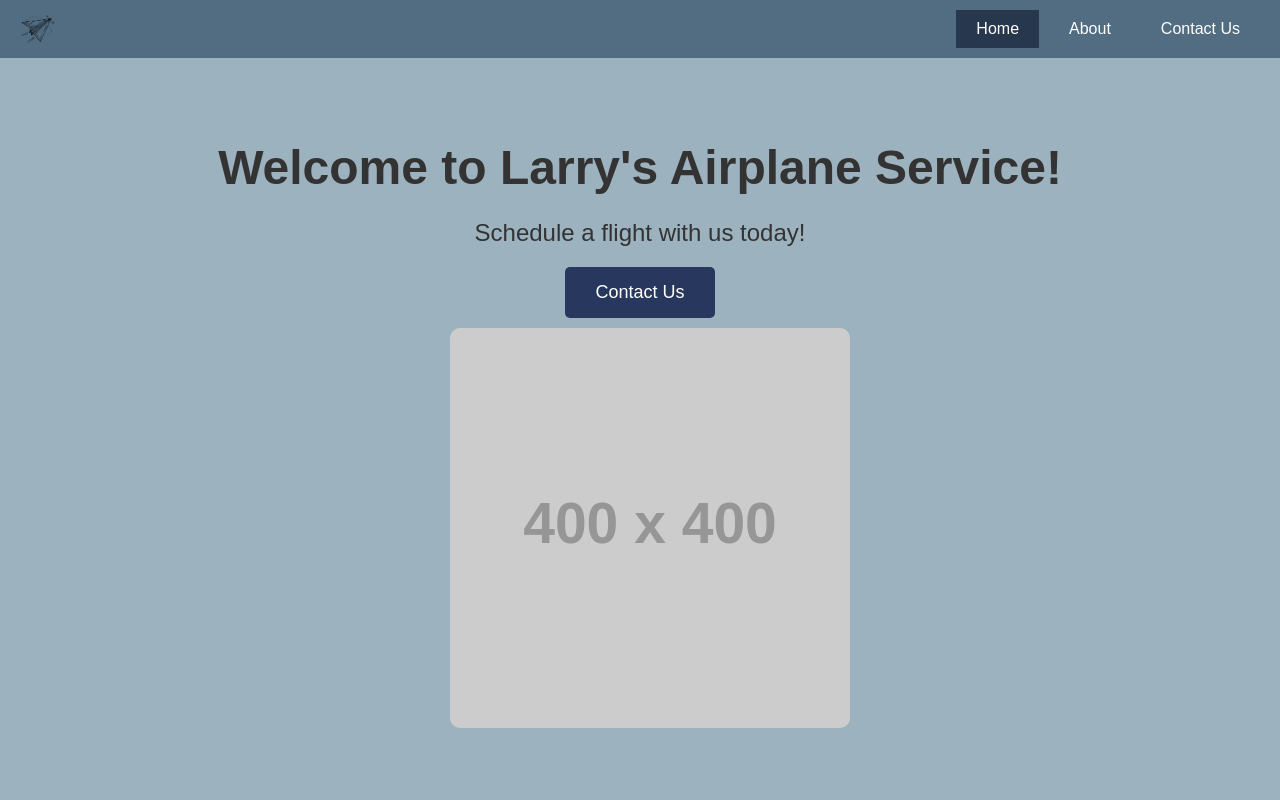
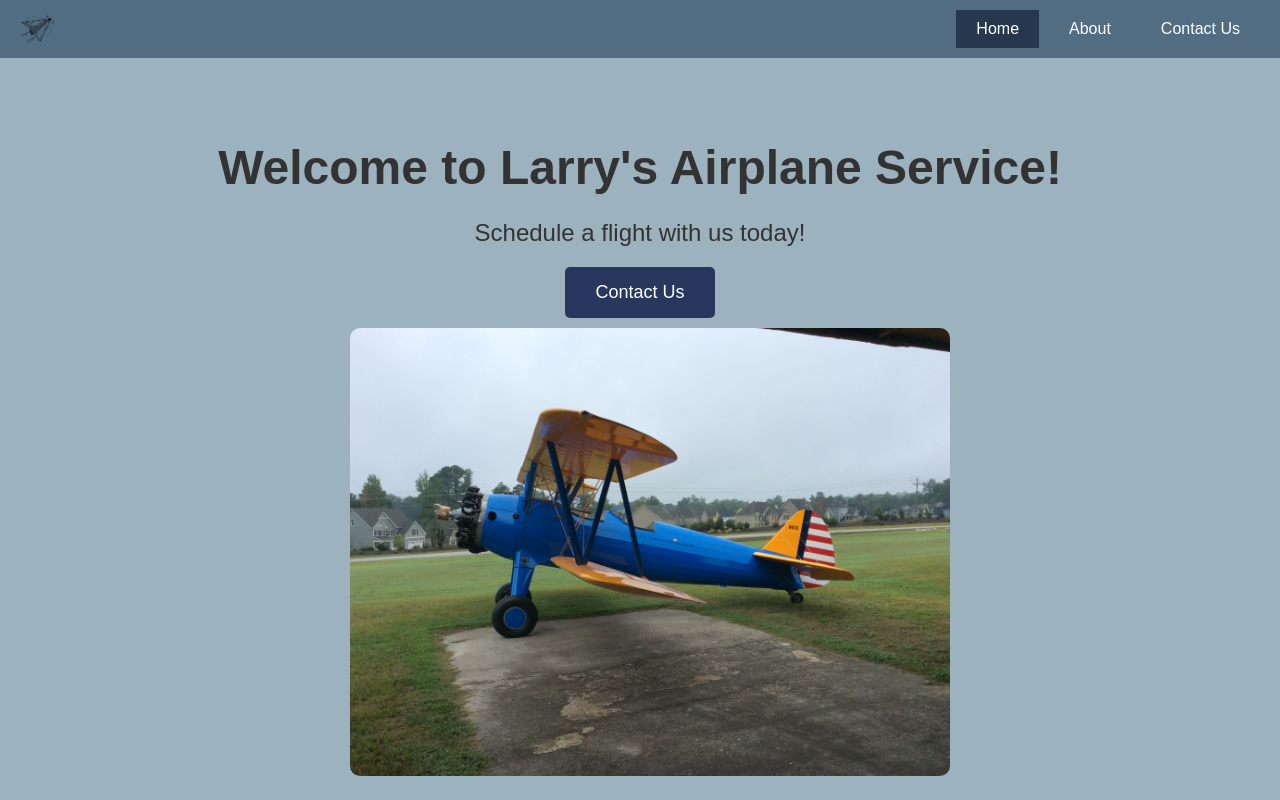
Before and after one commit to Doidae/Work-Airplane-Website, a React (Create React App) app in the folder frontend/: page / in a window 1280 px wide. Shown: the top 800 px of the page. Built offline with nearby package versions, Linux system fonts and the light colour scheme.

Commit message:
Added homepage image

```diff
--- a/frontend/src/pages/HomePage.js
+++ b/frontend/src/pages/HomePage.js
@@ -1,6 +1,7 @@
 import React from 'react';
 import './style/HomePage.css';
 import { Link } from 'react-router-dom';
+import homepageImage from './images/Plane.JPG'
 
 const HomePage = () => {
     return (
@@ -12,7 +13,7 @@ const HomePage = () => {
             <Link to='/contactus' className="cta-button" aria-label="Contact Us">Contact Us</Link>
 
             <div className="image-container">
-                <img src="https://via.placeholder.com/400" alt="Airplane flying in the sky" className="main-image" />
+                <img src={homepageImage} alt="Airplane flying in the sky" className="main-image" />
             </div>
 
             <div className="services-container">
```
Also changed, not shown: frontend/src/pages/images/Plane.JPG (added).
